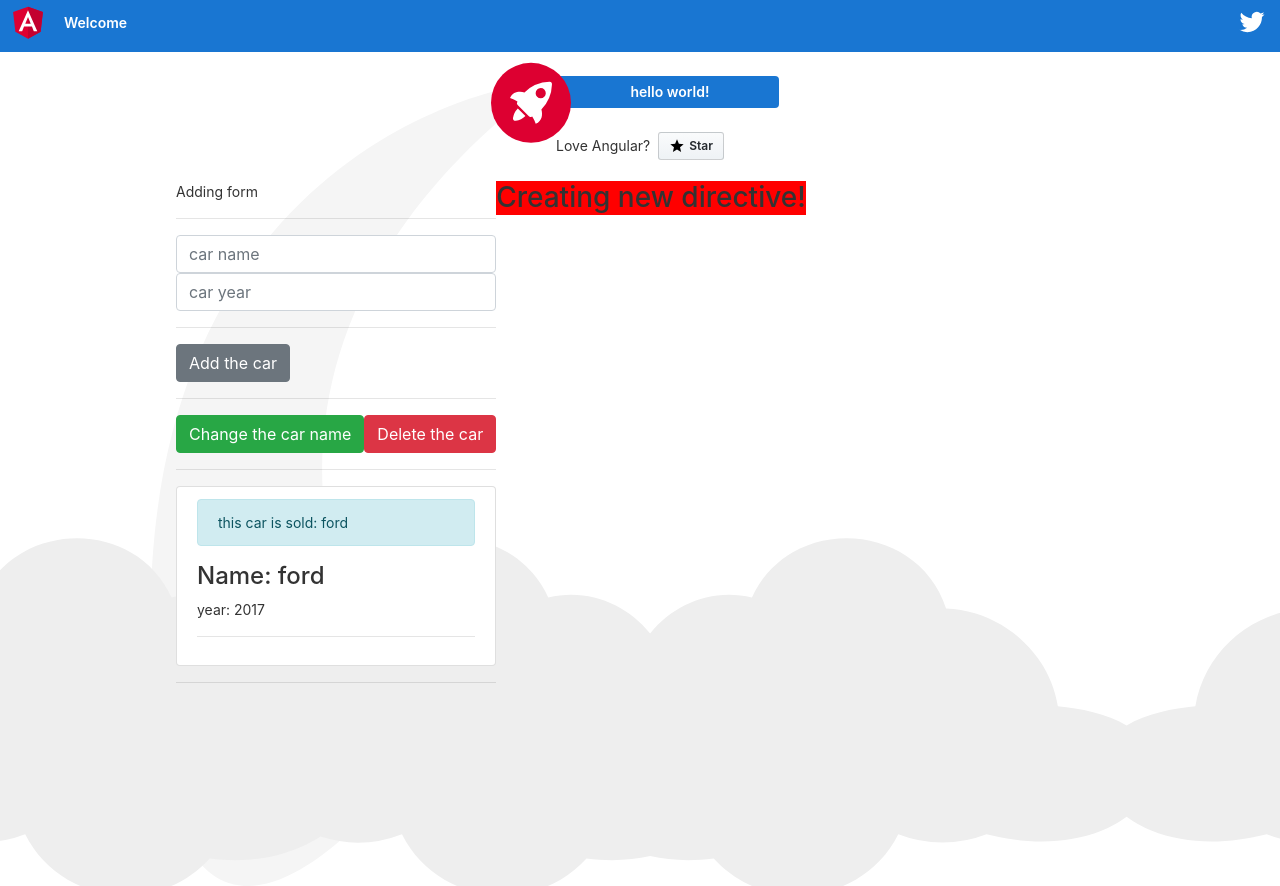
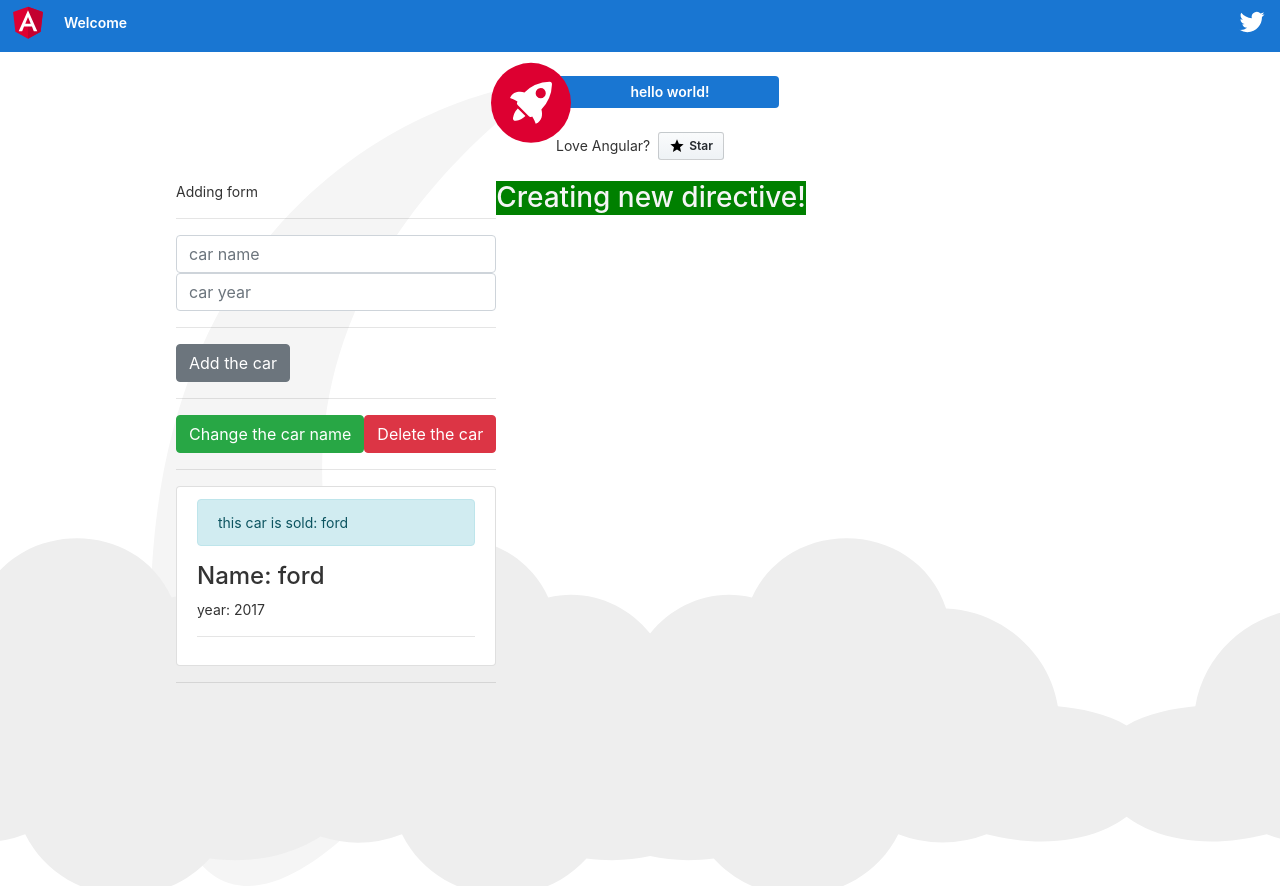
Before and after one commit to katerynabugaieva/angular-sandbox, an Angular app: page / in a window 1280 px wide. Built offline with nearby package versions, Linux system fonts and the light colour scheme.

Commit message:
renderer directives

```diff
--- a/src/app/create-directive/create-directive.component.css
+++ b/src/app/create-directive/create-directive.component.css
@@ -0,0 +1,3 @@
+.white-text {
+  color: whitesmoke;
+}
--- a/src/app/create-directive/directives/background.directive.ts
+++ b/src/app/create-directive/directives/background.directive.ts
@@ -1,12 +1,19 @@
-import { Directive, ElementRef, OnInit } from "@angular/core";
+import { Directive, ElementRef, OnInit, Renderer2 } from "@angular/core";
 
 @Directive({
   selector: "[create-directiveBackground]"
 })
 export class BackgroundDirective implements OnInit {
-  constructor(private element: ElementRef) {}
+  constructor(private element: ElementRef, private renderer: Renderer2) {}
 
   ngOnInit() {
-    this.element.nativeElement.style.backgroundColor = "red";
+    this.renderer.setStyle(
+      this.element.nativeElement,
+      "background-color",
+      "green"
+    );
+
+    this.renderer.addClass(this.element.nativeElement, "white-text");
+    // this.element.nativeElement.style.backgroundColor = "red";
   }
 }
```
